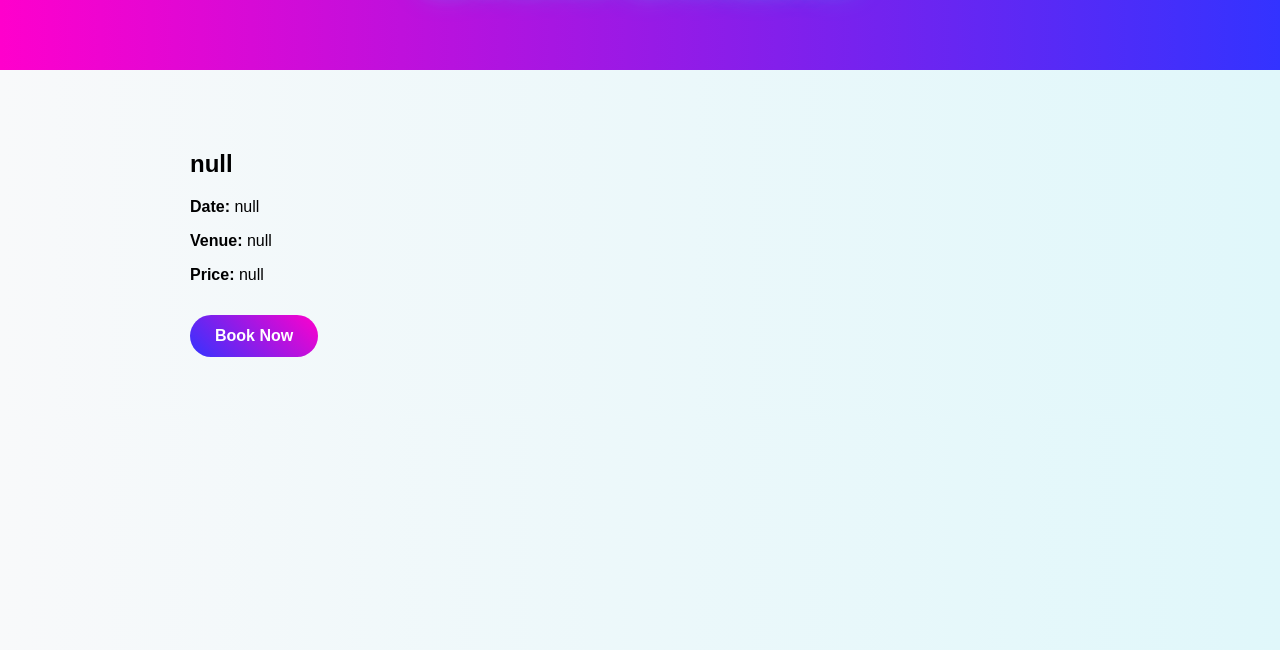
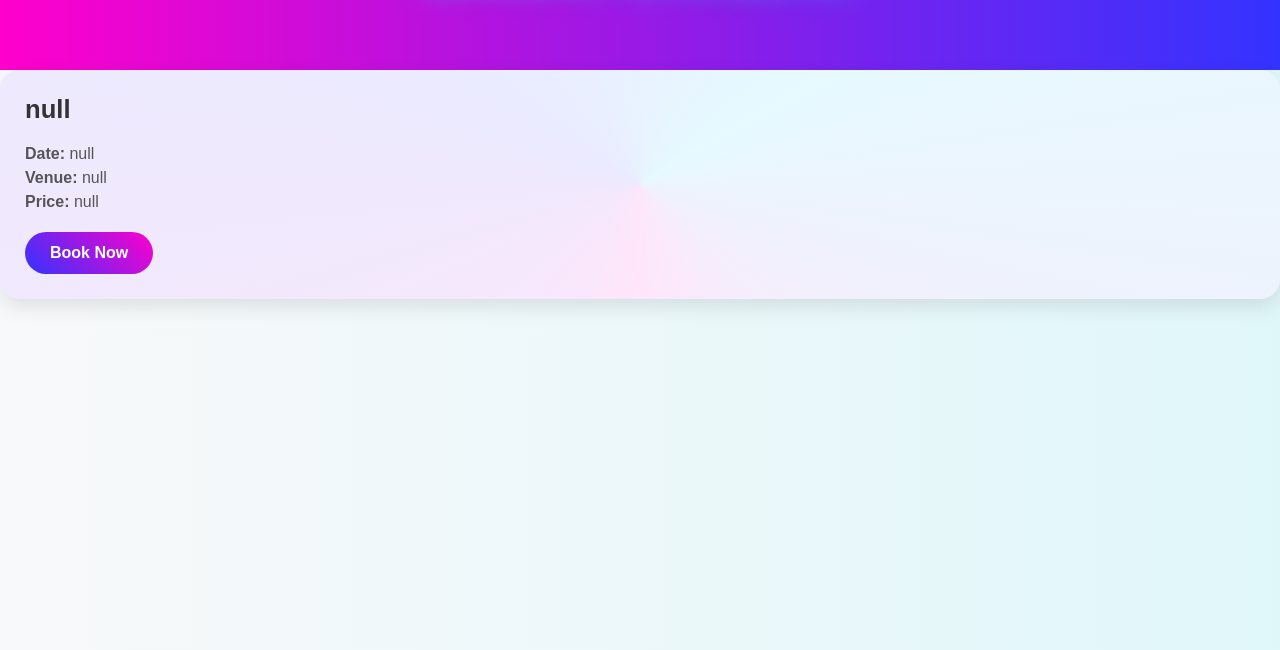
Before and after one commit to ayush-dev-tech-AI/ayush-dev-tech-AI, a plain HTML site: page Ayush-webpages/College fest booking/event.html in a window 1280 px wide. Shown: the part 150-800 px from the top of the page. Drawn offline with Linux system fonts and the light colour scheme.

Commit message:
Update event.html

```diff
--- a/Ayush-webpages/College fest booking/event.html
+++ b/Ayush-webpages/College fest booking/event.html
@@ -7,7 +7,7 @@
 </head>
 <body>
   <header><h1>Event Details</h1></header>
-  <div class="container" id="eventDetails"></div>
+  <div class="card" id="eventDetails"></div>
 
   <script>
     const params = new URLSearchParams(window.location.search);
@@ -25,4 +25,5 @@
     `;
   </script>
 </body>
+
 </html>
```
